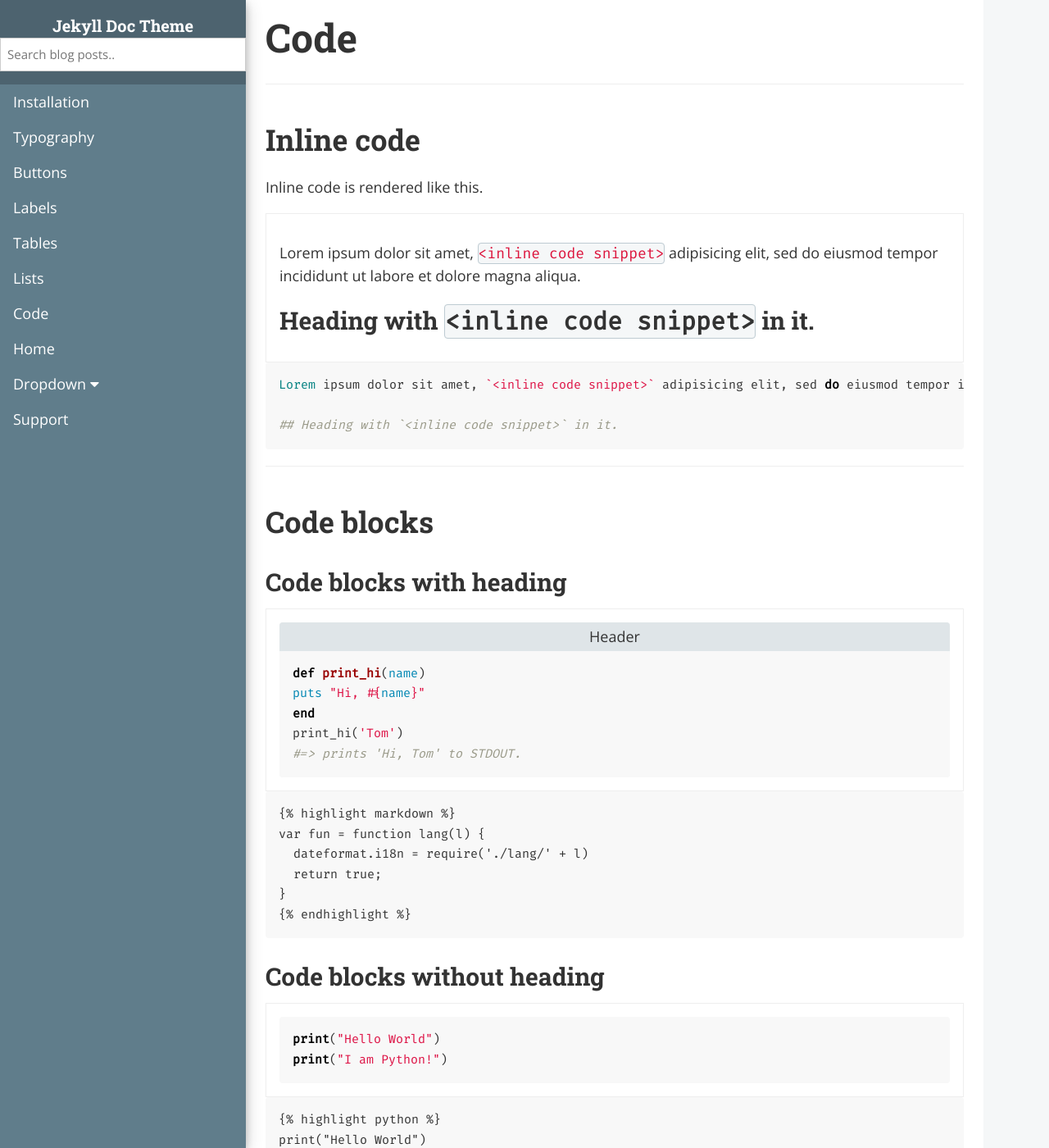
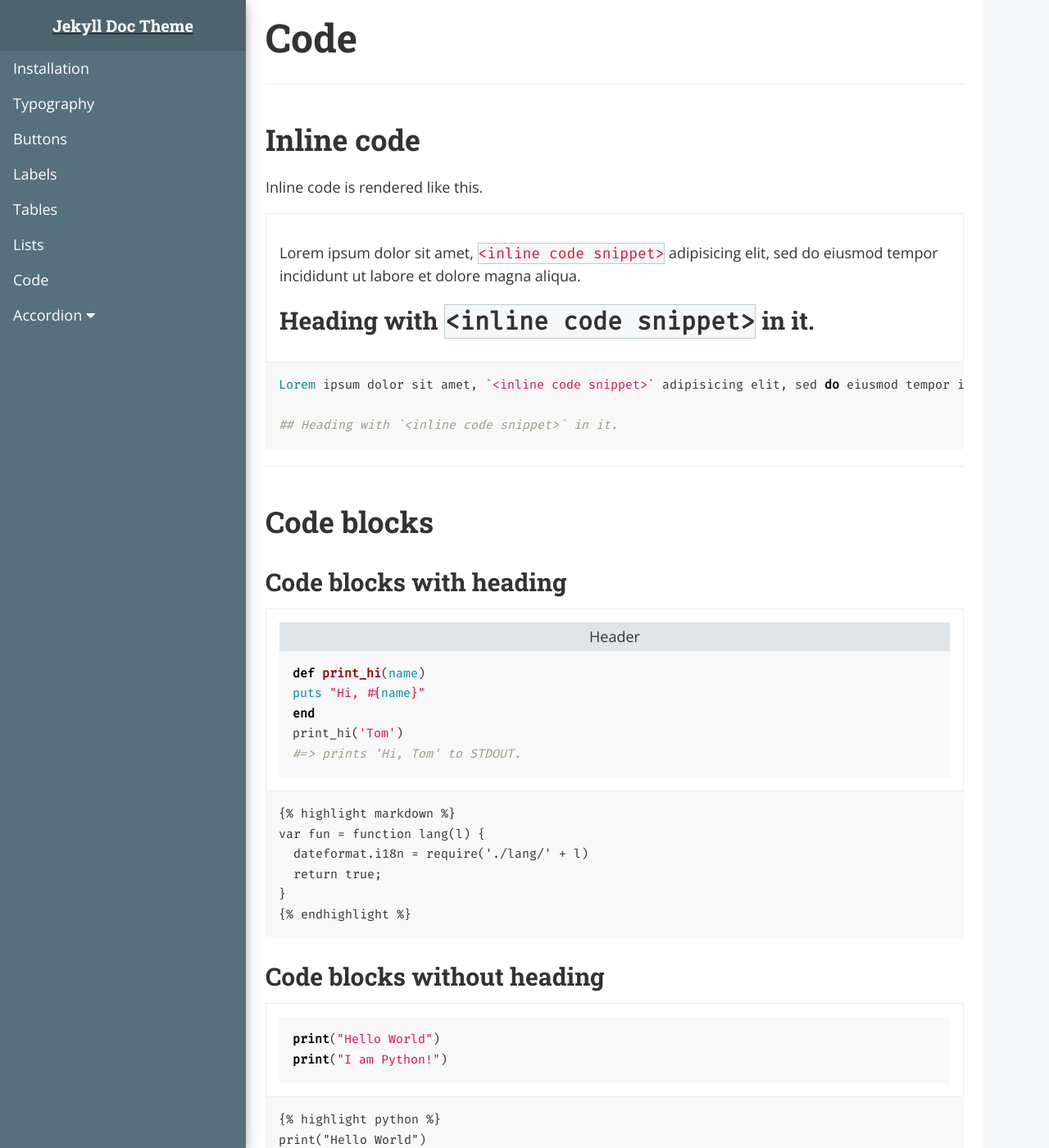
Before and after one commit to sumeetmathpati/jekyll-doc-theme, a Jekyll site: the page built from _docs/code.md, in a window 1280 px wide and 1400 px high. Shown: the whole window at 82% size. Built offline with Jekyll 4.4.1, drawn with Linux system fonts in a browser that asks for light colours; nearby versions of some CDN libraries; comment, search, counter and statistics services are not loaded.

Commit message:
initial commit

```diff
--- a/_includes/sidebar.html
+++ b/_includes/sidebar.html
@@ -1,26 +1,31 @@
-<div class="w3-sidebar w3-theme w3-card-4" style="width: 300px; top: 0;" id="mySidebar">
+<div class="w3-sidebar w3-theme-d1 w3-card-4" style="width: 300px; top: 0;" id="mySidebar">
     <div class="w3-bar-block">
 
         <div class="w3-theme-d2 w3-center w3-padding-16">
-            <h4 class="w3-theme-d2" style="margin: 0;">{{ site.title }}</h4>
-            <!-- <input onclick="document.getElementById('search-modal').style.display='block'" class="w3-input w3-border" type="text"> -->
-            <input class="w3-input w3-border" type="text" id="search-input" placeholder="Search blog posts..">
+            <a href="{{ site.baseurl }}/"><h4 class="w3-theme-d2" style="margin: 0;">{{ site.title }}</h4></a>
+
         </div>
 
         {% assign docs = site.docs | sort: "serial" %}
         {% for doc in docs %}
-        <a class="w3-bar-item w3-button w3-theme" href="{{ site.baseurl }}{{ doc.url }}">{{ doc.title }}</a>
+        <a class="w3-bar-item w3-button w3-theme-d1 w3-hover-theme" href="{{ site.baseurl }}{{ doc.url }}">{{ doc.title }}</a>
         {% endfor %}
 
-        <a class="w3-bar-item w3-button w3-theme" href="javascript:void(0)">Home</a>
-        <div class="w3-dropdown-hover">
+        <!-- <div class="w3-dropdown-hover">
             <a class="w3-button" href="javascript:void(0)">Dropdown <i class="fa fa-caret-down"></i></a>
             <div class="w3-dropdown-content w3-bar-block w3-card-4">
                 <a class="w3-bar-item w3-button" href="javascript:void(0)">Link 1</a>
                 <a class="w3-bar-item w3-button" href="javascript:void(0)">Link 2</a>
                 <a class="w3-bar-item w3-button" href="javascript:void(0)">Link 3</a>
             </div>
+        </div> -->
+
+        <a class="w3-button w3-block w3-left-align" onclick="toggleAccordion('demoAcc')">
+            Accordion <i class="fa fa-caret-down"></i>
+        </a>
+        <div id="demoAcc" class="w3-hide w3-white w3-card">
+            <a href="#" class="w3-bar-item w3-button">Link</a>
+            <a href="#" class="w3-bar-item w3-button">Link</a>
         </div>
-        <a class="w3-bar-item w3-button" href="javascript:void(0)">Support</a>
     </div>
 </div>
--- a/_layouts/default.html
+++ b/_layouts/default.html
@@ -8,7 +8,7 @@
     {% include sidebar.html %}
 
     <!-- Go to top button -->
-    <button onclick="topFunction()" id="go-to-top-button" title="Go to top">Top</button>
+    <button class="w3-theme-l4 w3-hover-theme" onclick="topFunction()" id="go-to-top-button" title="Go to top"><i class="fas fa-arrow-up"></i></button>
 
     <!-- Page Container -->
 
--- a/assets/css/styles.css
+++ b/assets/css/styles.css
@@ -66,24 +66,24 @@
 h6 > code {
     background-color: #f5f7f8;
     border: 1px solid #becbd2;
-    border-radius: 4px;
+    /* border-radius: 4px; */
 }
 p > code {
     color: crimson;
 }
 .codebox {
-    border-radius: 4px;
+    /* border-radius: 4px; */
 }
 .code-name {
-    border-top-right-radius: 4px;
-    border-top-left-radius: 4px;
+    /* border-top-right-radius: 4px; */
+    /* border-top-left-radius: 4px; */
     padding-top: 4px;
     padding-bottom: 4px;
     margin: 0;
 }
 .highlight {
     margin: 0;
-    border-radius: 4px;
+    /* border-radius: 4px; */
 }
 .highlight > pre {
     margin: 0;
@@ -95,21 +95,21 @@
 /* Notes */
 
 .note {
-    border-radius: 4px;
+    /* border-radius: 4px; */
     background-color: #dfe5e8;
     border-left: 5px solid #7d97a5;
     padding: 16px;
 }
 
 .info {
-    border-radius: 4px;
+    /* border-radius: 4px; */
     background-color: #fff3cd;
     border-left: 5px solid #ffcd37;
     padding: 16px;
 }
 
 .warning {
-    border-radius: 4px;
+    /* border-radius: 4px; */
     background-color: #fdd9d6;
     border-left: 5px solid #f6665c;
     padding: 16px;
@@ -286,15 +286,15 @@
     font-size: 16px;
     border: none;
     outline: none;
-    background-color: #303e45;
-    color: #becbd2;
+    /* background-color: #303e45; */
     cursor: pointer;
     padding: 16px;
-    border-radius: 4px;
+    /* border-radius: 4px; */
+    opacity: 50%;
 }
 
 #go-to-top-button:hover {
-  background-color: #3a4b53;
+    opacity: 75%;
 }
 /* Go to top button End */
 
--- a/assets/js/main.js
+++ b/assets/js/main.js
@@ -55,3 +55,13 @@
 
 }
 window.addEventListener("resize", displaySidebar);
+
+// Accordion
+function toggleAccordion(id) {
+  var x = document.getElementById(id);
+  if (x.className.indexOf("w3-show") == -1) {
+    x.className += " w3-show";
+  } else {
+    x.className = x.className.replace("w3-show", "");
+  }
+}
```
Also changed, not shown: 14 other files.
